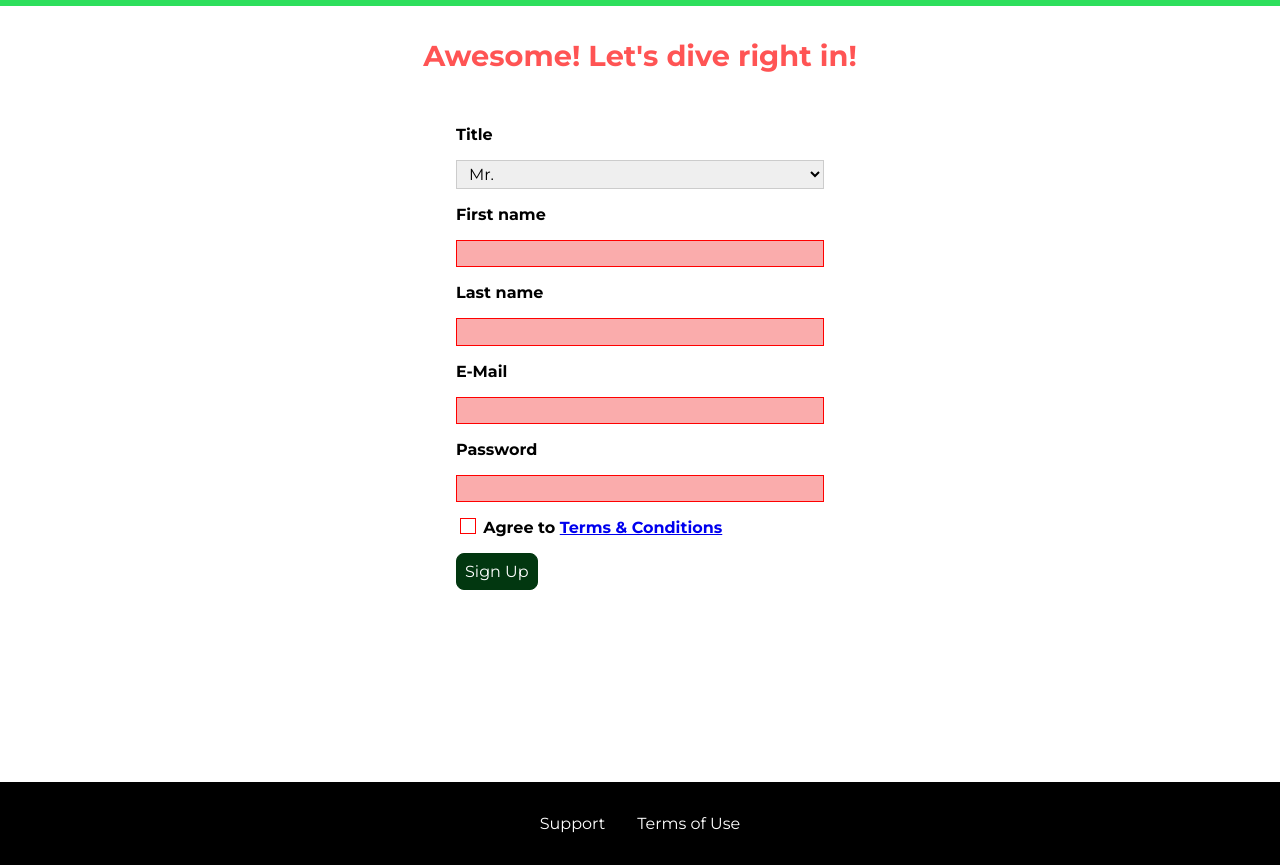
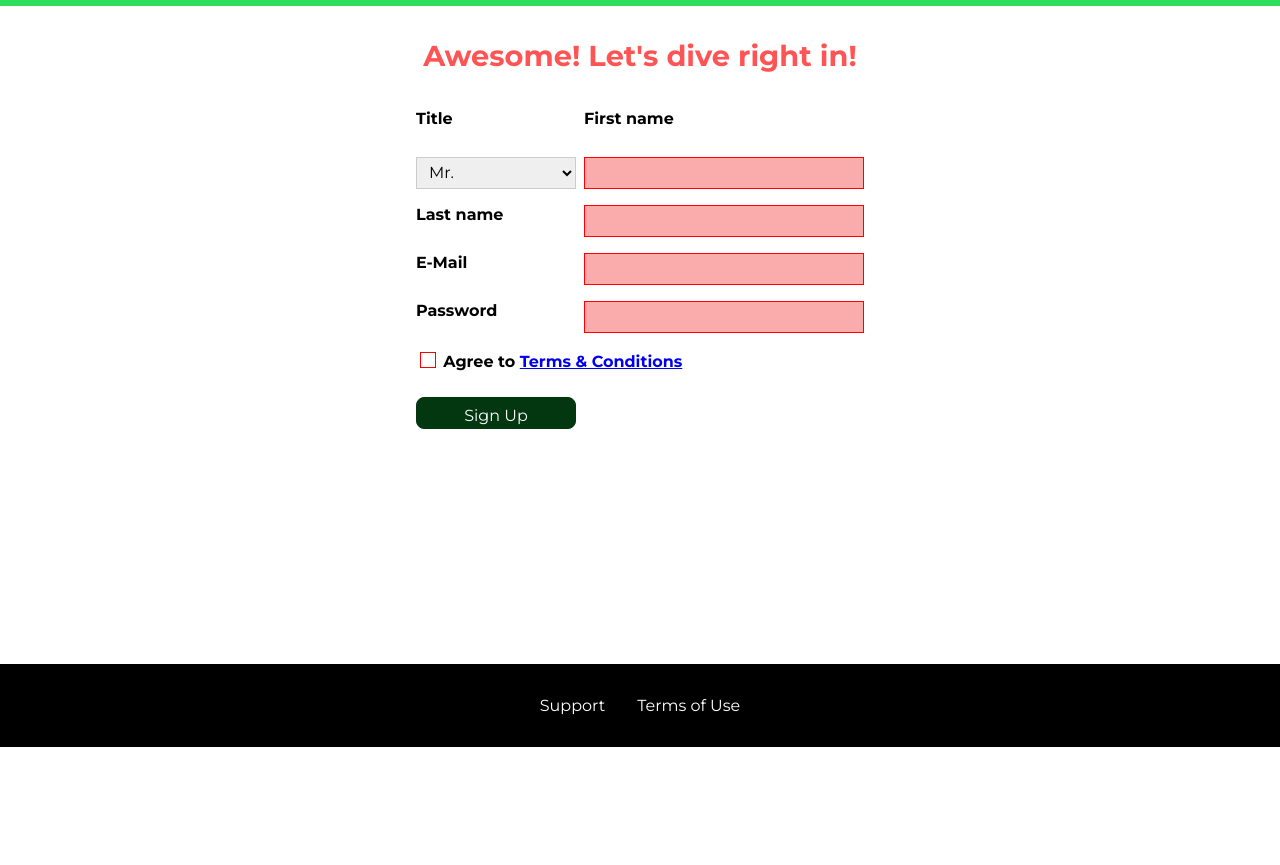
Before and after one commit to Posselt213/Hosting-Page, a plain HTML site: page start-hosting/index.html in a window 1280 px wide. Shown: the part 53-918 px from the top of the page. After the commit the page ends 800 px from the top, so only its background shows below. Drawn offline with Linux system fonts and the light colour scheme.

```diff
--- a/css/shared.css
+++ b/css/shared.css
@@ -12,18 +12,30 @@
     box-sizing: border-box;/*Universal */
 }
 
+html{
+    height: 100%;
+}
+
 
 
 body{ /* Element*/
     font-family: 'Montserrat', sans-serif;
     margin: 0;
     overflow-x: hidden;
+    display: grid;
+    grid-template-rows: 3.5rem auto fit-content(8rem);
+
+    grid-template-areas: "header"
+                         "main"
+                         "footer";
+    height: 100%;
+
 
 }
 
 main{
-    min-height: calc(100vh - 3.5rem - .8rem);
-    margin-top: 3.5rem;
+    grid-row: 2/3;
+    grid-area: main;
 }
 
 .backdrop{
@@ -136,6 +148,10 @@ main{
 
 }
 
+.main-nav__item--cta{
+    animation: wiggle 200ms 3s 8 alternate-reverse;
+}
+
 .main-nav__item--cta a,
 .mobile-nav__item--cta a{
 color: white;
@@ -156,7 +172,6 @@ border-radius: 8px;
 }
 
 .mobile-nav {
-    display: none;
     position: fixed;
     z-index: 101;
     top: 0;
@@ -164,6 +179,9 @@ border-radius: 8px;
     background: white;
     width: 80%;
     height: 100vh;
+    opacity: 0;
+    transform: translateX(-100rem);
+    transition: opacity 0.5s ease-out, transform 250ms ease-out;
   }
 
   .mobile-nav__items {
@@ -193,6 +211,8 @@ border-radius: 8px;
     bottom: 0px;
     z-index: 2;
     width: 100%;
+    grid-row: 3/4;
+    grid-area: footer;
 }
 
 .main-footer__links{
@@ -267,4 +287,16 @@ color: #023710;
 
 .open{
     display: block !important;
+    opacity: 1 !important;
+    transform: translateY(0) !important;
 }
+
+
+@keyframes wiggle {
+    from{
+        transform: rotateZ(0);
+    }
+    to{
+        transform: rotateZ(10deg);
+    }
+}
--- a/css/start-hosting.css
+++ b/css/start-hosting.css
@@ -12,6 +12,9 @@ main{
 
 .signup-form{
     padding: 1rem;
+    display: grid;
+    grid-auto-rows: 2rem;
+    grid-row-gap: .5rem;
 }
 
 .signup-form label{
@@ -23,7 +26,6 @@ main{
 .signup-form input,
 .signup-form select{
     display: block;
-    margin-top: 1rem;
     width: 100%;
 
 }
@@ -79,7 +81,7 @@ main{
 
 .signup-form button[type="submit"]{
     display: block;
-    margin-top: 1rem;
+
 
 }
 
@@ -87,9 +89,19 @@ main{
 
 
 @media(min-width:40.8rem){
-    .signup-form{
+    .signup-form {
         margin: auto;
-        width: 25rem;
+        width: 30rem;
+        grid-template-columns: 10rem auto;
+        grid-row-gap: 1rem;
+        grid-column-gap: 0.5rem;
+    }
+    .signup-form [id="title"]{
+        grid-row: 2;
+    }
+    .signup-form__checkbox {
+        grid-column:  span 2;
+    }
 
-    }
+
 }
--- a/start-hosting/index.html
+++ b/start-hosting/index.html
@@ -67,10 +67,12 @@
             <input type="email" id="email" required>
             <label for="password">Password</label>
             <input type="password" id="password" required>
+            <div class="signup-form__checkbox">
             <input type="checkbox" id="agree-terms" required>
             <label for="agree-terms">Agree to
                 <a href="#">Terms &amp; Conditions</a>
             </label>
+            </div>
             <button type="submit" class="button" >Sign Up</button>
         </form>
     </main>
```
Also changed, not shown: css/customers.css (+28 -1 lines), css/main.css (+13 -1 lines), css/package.css (+26 -6 lines).
